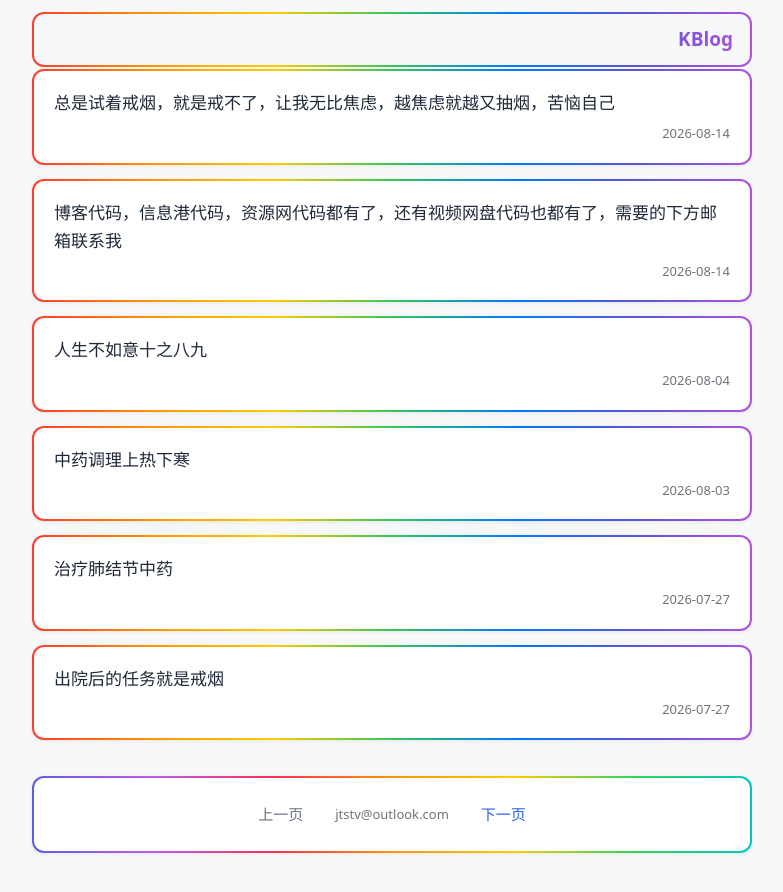
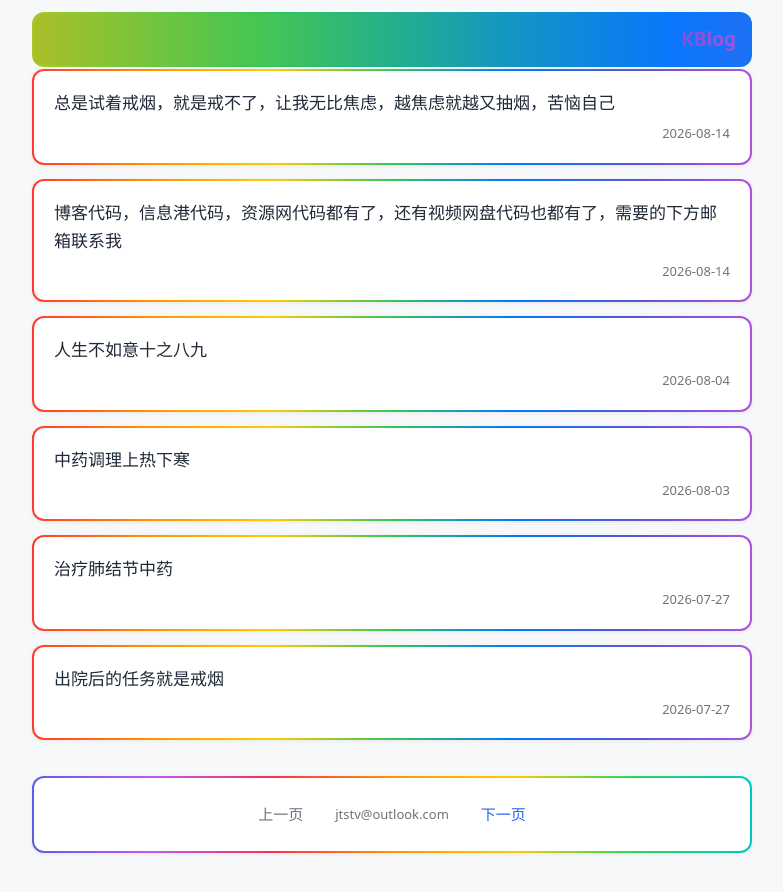
Before and after one commit to JTSTV/Jtstv.github.io, a Jekyll site: the page built from index.html, in a window 1280 px wide. Shown: the top 892 px of the page, without its empty margins (248-1031 px from the left). Built offline with Jekyll 4.4.1, drawn with Linux system fonts in a browser that asks for light colours; the list of posts is cut into pages by our own code.

Commit message:
更新 index.html

```diff
--- a/index.html
+++ b/index.html
@@ -20,9 +20,29 @@
 body{font:16px system-ui,-apple-system,sans-serif;background:#f7f8fa;color:#2c333a;padding-top:12px;padding-left:16px;padding-right:16px;padding-bottom:24px;line-height:1.65}
 .container{max-width:720px;margin:0 auto}
 .site-header{margin-bottom:2px}
-.site-title-wrap{display:block;position:relative;padding:2px 5px;border-radius:12px;background:linear-gradient(90deg,#ff3b30,#ff9500,#ffcc00,#34c759,#007aff,#5856d6,#af52de)}
-.site-title-wrap::before{content:"";position:absolute;inset:2px;border-radius:10px;background:#f7f8fa;pointer-events:none}
-.site-title{position:relative;z-index:1;font-size:19px;font-weight:600;text-decoration:none;background:#fff;display:block;padding:10px 14px;border-radius:10px;text-align:right;background:linear-gradient(90deg,#ff3b30,#ff9500,#ffcc00,#34c759,#007aff,#5856d6,#af52de);-webkit-background-clip:text;background-clip:text;color:transparent}
+@keyframes rainbow{
+0%{background-position:0% 50%}
+50%{background-position:100% 50%}
+100%{background-position:0% 50%}
+}
+.site-title-wrap{display:block;position:relative;padding:2px;border-radius:12px;background:linear-gradient(90deg,#ff3b30,#ff9500,#ffcc00,#34c759,#007aff,#5856d6,#af52de,#ff3b30);background-size:400% 400%;animation:rainbow 6s linear infinite}
+.site-title-wrap::before{
+content:"";
+position:absolute;
+inset:2px;
+border-radius:10px;
+background:linear-gradient(90deg,
+rgba(255,59,48,.08),
+rgba(255,149,0,.08),
+rgba(255,204,0,.08),
+rgba(52,199,89,.08),
+rgba(0,122,255,.08),
+rgba(88,86,214,.08),
+rgba(175,82,222,.08)
+);
+pointer-events:none
+}
+.site-title{position:relative;z-index:1;font-size:19px;font-weight:600;text-decoration:none;display:block;padding:10px 14px;border-radius:10px;text-align:right;background:linear-gradient(90deg,#ff3b30,#ff9500,#ffcc00,#34c759,#007aff,#5856d6,#af52de);-webkit-background-clip:text;background-clip:text;color:transparent}
 .post-item{margin-bottom:14px}
 .post-item a{text-decoration:none;display:block}
 .grad-box-1{background:linear-gradient(90deg,#ff3b30,#ff9500,#ffcc00,#34c759,#007aff,#5856d6,#af52de);padding:2px;border-radius:12px;box-shadow:0 1px 4px rgba(0,0,0,.07)}
```
